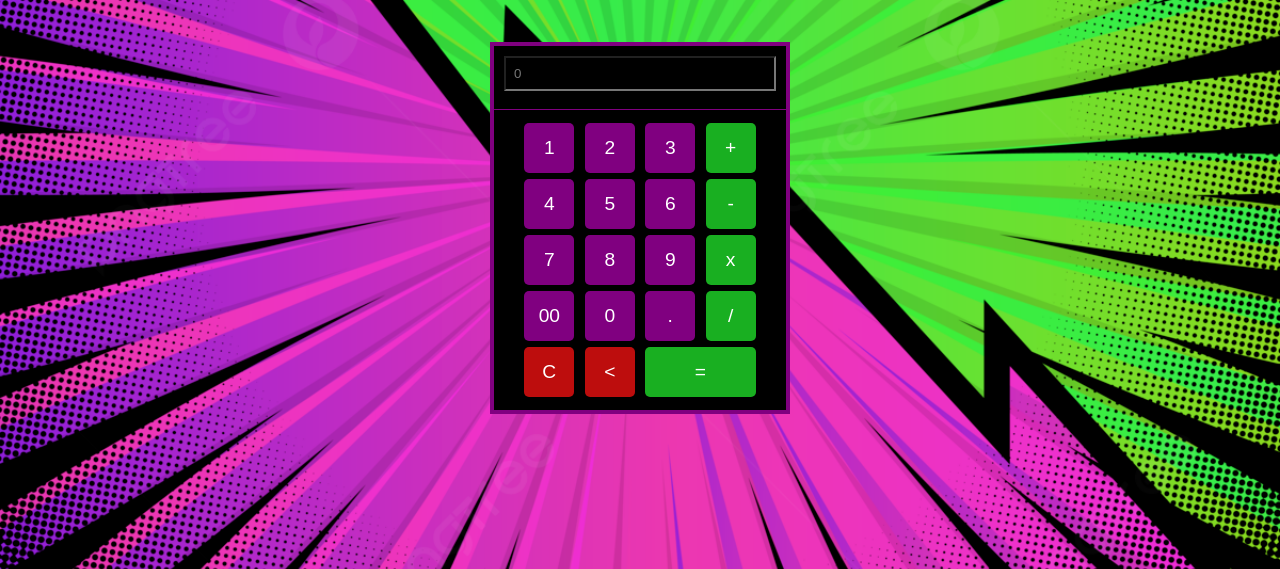
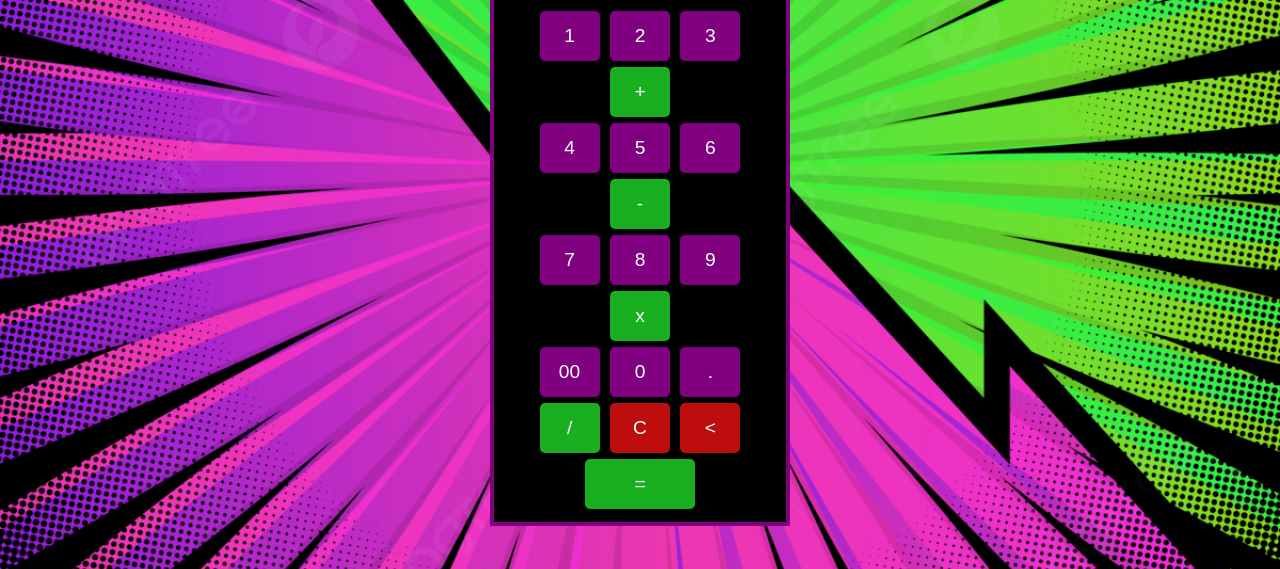
Before and after one commit to pemmeighty/kalkulator_novem.io, a plain HTML site: page index.html in a window 1280 px wide. Shown: the part 231-800 px from the top of the page. Drawn offline with Linux system fonts and the light colour scheme.

Commit message:
Update mystyle.css

```diff
--- a/asset/css/mystyle.css
+++ b/asset/css/mystyle.css
@@ -56,7 +56,7 @@ input[type="text"] {
 }
 
 input[type="button"] {
-    width: 50px;
+    width: 60px;
     height: 50px;
     font-size: 1.2em;
     margin: 3px;
```
